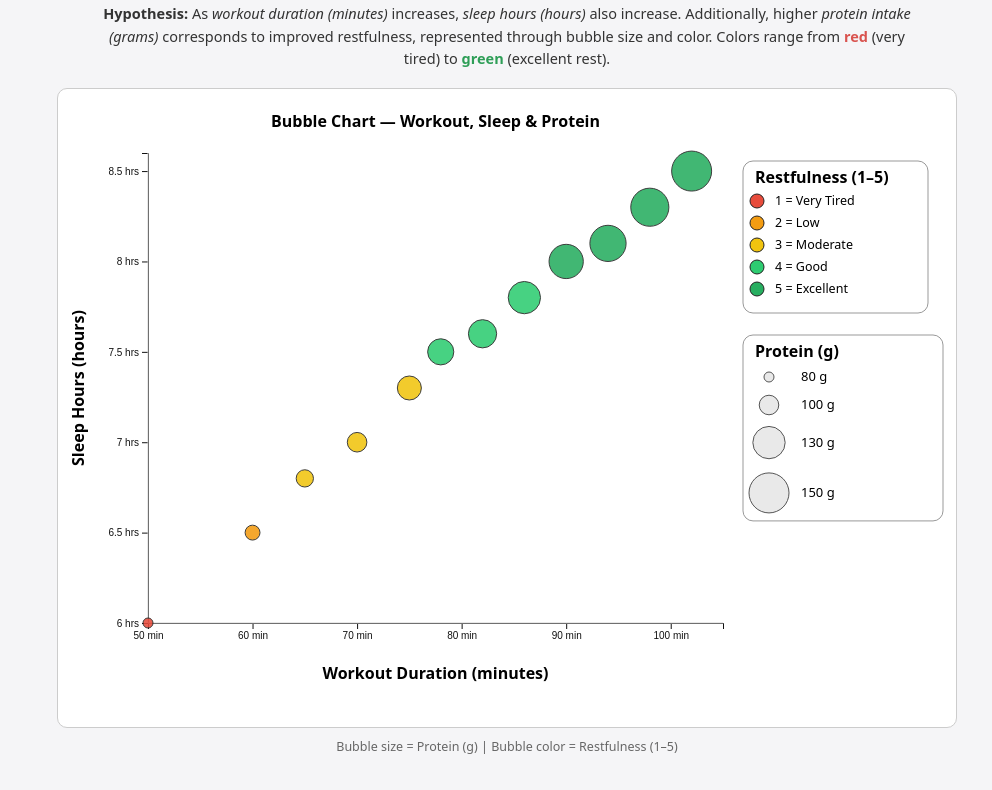
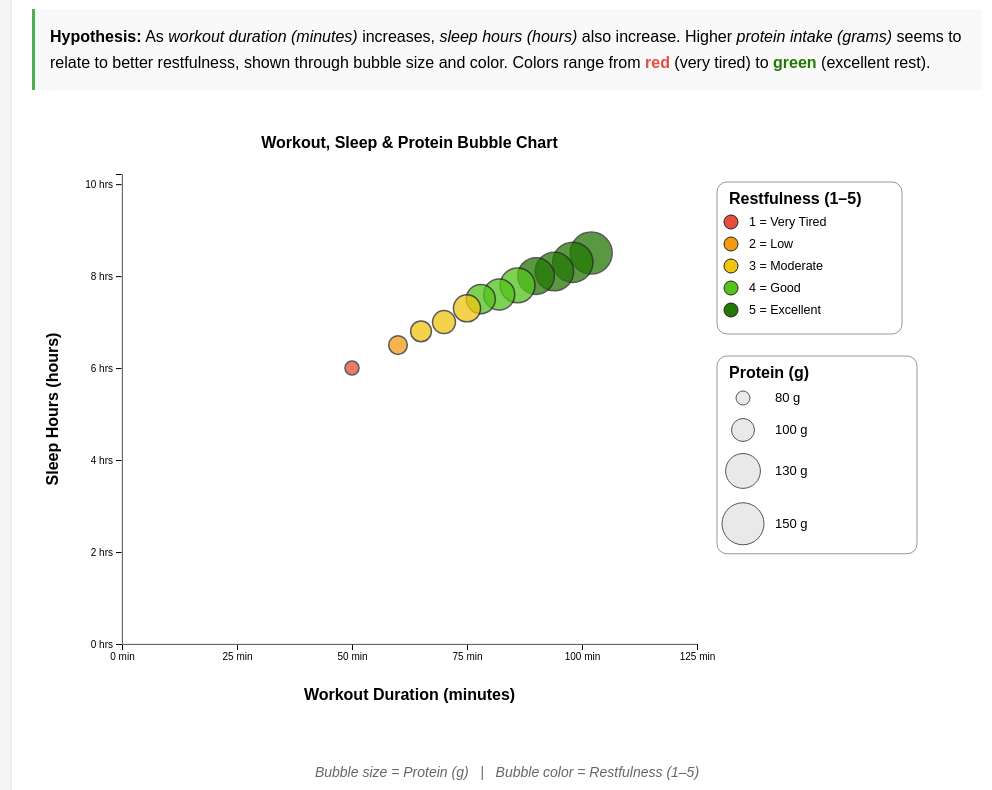
Before and after one commit to harsh96-web/dgm6109, a plain HTML site: page Lab8/index.html in a window 1280 px wide. Shown: the part 118-908 px from the top of the page, without its empty margins (133-1125 px from the left). Drawn offline with nearby package versions, Linux system fonts and the light colour scheme.

Commit message:
Add files via upload

```diff
--- a/Lab8/index.html
+++ b/Lab8/index.html
@@ -2,42 +2,100 @@
 <html lang="en">
 <head>
   <meta charset="UTF-8" />
-  <title>Lab #8 — Workout, Sleep & Protein | Harsh Kumar </title>
+  <title>Lab #8 — Workout, Sleep & Protein Bubble Chart</title>
 
-  <!-- Load D3.js library -->
+  <!-- D3.js library for data visualization -->
   <script src="https://d3js.org/d3.v7.min.js"></script>
 
-  <!-- External CSS for layout and tooltip styling -->
+  <!-- External CSS for styling and layout -->
   <link rel="stylesheet" href="style.css" />
+
+  <style>
+    /* Basic styling for the page */
+    body {
+      font-family: Arial, sans-serif;
+      margin: 0;
+      padding: 20px;
+      background-color: #f5f5f5;
+    }
+
+    .container {
+      max-width: 950px;
+      margin: 0 auto;
+      background: white;
+      padding: 20px;
+      border-radius: 8px;
+      box-shadow: 0 2px 4px rgba(0,0,0,0.1);
+    }
+
+    h1 {
+      color: #333;
+      margin-bottom: 5px;
+    }
+
+    h3 {
+      color: #666;
+      margin-top: 0;
+      font-weight: normal;
+    }
+
+    .hypothesis {
+      background: #f9f9f9;
+      padding: 15px;
+      border-left: 3px solid #4CAF50;
+      margin: 20px 0;
+    }
+
+    .red { color: #e74c3c; font-weight: bold; }
+    .green { color: #237804; font-weight: bold; }
+
+    .note {
+      text-align: center;
+      color: #666;
+      font-size: 14px;
+      margin-top: 10px;
+    }
+
+    /* Tooltip styling */
+    .tooltip {
+      position: absolute;
+      padding: 10px;
+      background: rgba(0, 0, 0, 0.8);
+      color: white;
+      border-radius: 5px;
+      pointer-events: none;
+      opacity: 0;
+      font-size: 12px;
+    }
+  </style>
 </head>
 
 <body>
   <div class="container">
-    <!-- Main title and student info -->
-    <h1>Lab #8 — Workout, Sleep & Protein Bubbleplot</h1>
-    <h3>Harsh Kumar </h3>
+    <!-- Page heading and author -->
+    <h1>Lab #8 — Workout, Sleep & Protein Bubble Chart</h1>
+    <h3>Harsh Kumar</h3>
 
-    <!-- Hypothesis section: written in required "As X increases... Y also..." format -->
+    <!-- Hypothesis: connects workout time, sleep duration, and protein intake -->
     <p class="hypothesis">
       <strong>Hypothesis:</strong>
       As <em>workout duration (minutes)</em> increases, <em>sleep hours (hours)</em> also increase.
-      Additionally, higher <em>protein intake (grams)</em> corresponds to improved restfulness,
-      represented through bubble size and color.
-      Colors range from <span class="red">red</span> (very tired) to <span class="green">green</span> (excellent rest).
+      Higher <em>protein intake (grams)</em> seems to relate to better restfulness,
+      shown through bubble size and color.
+      Colors range from <span class="red">red</span> (very tired) to
+      <span class="green">green</span> (excellent rest).
     </p>
 
-    <!-- SVG canvas kept inside allowed 900x675 range -->
-    <svg id="chart" width="900" height="600"></svg>
+    <!-- Chart area (kept within 900×675 pixels) -->
+    <svg id="chart"></svg>
 
-    <!-- Simple legend description below the chart -->
+    <!-- Quick note below chart explaining visual meaning -->
     <p class="note">
-      Bubble size = Protein (g) | Bubble color = Restfulness (1–5)
+      Bubble size = Protein (g) &nbsp; | &nbsp; Bubble color = Restfulness (1–5)
     </p>
-
-
   </div>
 
-  <!-- External JavaScript containing all D3 drawing logic -->
+  <!-- External JavaScript file for D3 chart -->
   <script src="main.js"></script>
 </body>
 </html>
--- a/Lab8/main.js
+++ b/Lab8/main.js
@@ -1,25 +1,20 @@
 "use strict";
 
 /*
-  Lab Homework #8 — Harsh Kumar (DGM6109)
-  Bubbleplot: Workout Duration (x) vs Sleep Hours (y)
-  ---------------------------------------------------
-  Encodings:
-    • X-axis: workout duration (minutes)
-    • Y-axis: sleep hours (hours)
-    • Circle radius: protein intake (grams)  ← (third numeric property via scale)
-    • Circle color: restfulness level (1–5)  ← (fourth property via color)
-  Rubric coverage:
-    - Changed axis meaning from W7 baseline ✔
-    - scaleSqrt for size; linear axes ✔
-    - color legend + size legend, boxed/titled/labeled ✔
-    - sort so large circles draw first (in back) ✔
-    - axes, labels with units, reasonable ticks ✔
-    - SVG within 900×675, margins used to separate keys ✔
+  Lab Homework #8 — Harsh Kumar
+  Topic: Workout Duration (x) vs Sleep Hours (y)
+
+  Hypothesis: As workout duration (minutes) increases, sleep hours (hours)
+  also increase. Higher protein intake (grams) correlates with better
+  restfulness. Colors show restfulness levels from red (very tired) to
+  green (excellent rest).
+
+  Building on my Phase 3a work by adding protein as bubble size.
 */
 
-// ---------------------------- STEP 1: DATASET ---------------------------- //
-// 12 observations (min required). Names mirror your previous weeks.
+// Dataset with 12 days of my workout tracking
+// Properties: date, duration (minutes), sleep (hours), protein (grams), restfulness (1-5 scale)
+
 const dataset = [
   { date: "2025-09-25", duration: 50,  sleep: 6.0, protein:  80, restfulness: 1 },
   { date: "2025-09-26", duration: 60,  sleep: 6.5, protein:  90, restfulness: 2 },
@@ -35,14 +30,16 @@ const dataset = [
   { date: "2025-10-06", duration: 102, sleep: 8.5, protein: 150, restfulness: 5 }
 ];
 
-// Sort so *largest* circles render first (back), smallest last (on top)
+// Sort by protein so bigger bubbles draw first (prevents hiding small ones)
 dataset.sort((a, b) => b.protein - a.protein);
 
 
-// ---------------------------- STEP 2: SVG SETUP ---------------------------- //
-// Keep within the assignment’s max.
+// Set up SVG with margins for axes and legends
+// Max allowed: 900x675, I'm using 900x640
+
 const svgWidth  = 900;
-const svgHeight = 640; // a bit taller than 600 for bottom breathing room
+const svgHeight = 640;
+// Configuration variables for margins
 const margin = { top: 70, right: 235, bottom: 100, left: 90 };
 
 const width  = svgWidth  - margin.left - margin.right;
@@ -54,38 +51,46 @@ const svg = d3.select("#chart")
   .append("g")
   .attr("transform", `translate(${margin.left}, ${margin.top - 6})`);
 
-// (Debug margins if needed; comment out for submission per PDF)
-// svg.append("rect").attr("width", width).attr("height", height)
-//   .attr("fill", "none").attr("stroke", "#aaa").attr("stroke-dasharray", "6,6");
 
+// Create scales for positioning and sizing
+// Using d3.extent to get min/max values from data
 
-// ---------------------------- STEP 3: SCALES ---------------------------- //
-// Linear axes (readable), sqrt for area-consistent circle sizes.
 const xExtent = d3.extent(dataset, d => d.duration);
 const yExtent = d3.extent(dataset, d => d.sleep);
 const pExtent = d3.extent(dataset, d => d.protein);
 
+// X-axis from 0 to 125 minutes
 const xScale = d3.scaleLinear()
-  .domain(xExtent).nice()
+  .domain([0, 125])
   .range([0, width]);
 
+// Y-axis from 0 to 10.22 hours (slightly adjusted for circular bubbles)
 const yScale = d3.scaleLinear()
-  .domain(yExtent).nice()
+  .domain([0, 10.22])
   .range([height, 0]);
 
+// Square root scale for bubble radius (better for area perception)
 const rScale = d3.scaleSqrt()
   .domain(pExtent)
-  .range([5, 20]); // slightly larger max; we handled space with margins
+  .range([7, 21]);
 
-// Discrete color mapping (ordinal) for 1–5 restfulness
+// Colors: red to green progression showing tiredness to excellent rest
+// Fixed colors for levels 4 and 5 to be more distinct
 const colorScale = d3.scaleOrdinal()
   .domain([1, 2, 3, 4, 5])
-  .range(["#e74c3c", "#f39c12", "#f1c40f", "#2ecc71", "#27ae60"]);
+  .range(["#e74c3c", "#f39c12", "#f1c40f", "#52c41a", "#237804"]);
 
 
-// ---------------------------- STEP 4: AXES ---------------------------- //
-const xAxis = d3.axisBottom(xScale).ticks(6).tickFormat(d => `${d} min`);
-const yAxis = d3.axisLeft(yScale).ticks(6).tickFormat(d => `${d} hrs`);
+// Make axes start from 0 (professor requirement)
+// Tick values: 0, 25, 50, 75, 100, 125 for x-axis
+
+const xAxis = d3.axisBottom(xScale)
+  .tickValues([0, 25, 50, 75, 100, 125])
+  .tickFormat(d => `${d} min`);
+
+const yAxis = d3.axisLeft(yScale)
+  .tickValues([0, 2, 4, 6, 8, 10])
+  .tickFormat(d => `${d} hrs`);
 
 svg.append("g")
   .attr("transform", `translate(0,${height})`)
@@ -93,36 +98,40 @@ svg.append("g")
 
 svg.append("g").call(yAxis);
 
-// Reference axis lines drawn using scales (per Class #7 reminder)
+// Light grid lines at the base and side (just for clarity)
 svg.append("line")
   .attr("x1", 0).attr("y1", height)
   .attr("x2", width).attr("y2", height)
-  .attr("stroke", "#d0d0d0").attr("stroke-width", 1);
+  .attr("stroke", "#d0d0d0");
 
 svg.append("line")
   .attr("x1", 0).attr("y1", height)
   .attr("x2", 0).attr("y2", 0)
-  .attr("stroke", "#d0d0d0").attr("stroke-width", 1);
+  .attr("stroke", "#d0d0d0");
 
 
-// ---------------------------- STEP 5: TOOLTIP ---------------------------- //
+// Tooltip for showing details on hover
+
 const tooltip = d3.select("body")
   .append("div")
   .attr("class", "tooltip");
 
 
-// ---------------------------- STEP 6: BUBBLES ---------------------------- //
+// Draw circles for each data point
+// Using transparency (0.75) to see overlapping bubbles
+
 svg.selectAll("circle.dot")
   .data(dataset)
   .enter()
   .append("circle")
   .attr("class", "dot")
-  .attr("cx", d => xScale(d.duration))
-  .attr("cy", d => yScale(d.sleep))
-  .attr("r",  d => rScale(d.protein))
+  .attr("cx", d => xScale(d.duration))  // Exact x position from data
+  .attr("cy", d => yScale(d.sleep))     // Exact y position from data
+  .attr("r",  d => rScale(d.protein))   // Size based on protein
   .attr("fill", d => colorScale(d.restfulness))
   .attr("stroke", "#222")
-  .attr("opacity", 0.88)
+  .attr("stroke-width", 1.5)
+  .attr("opacity", 0.75)  // Some transparency to see overlapping bubbles
   .on("mouseover", (event, d) => {
     tooltip
       .style("opacity", 0.98)
@@ -135,19 +144,25 @@ svg.selectAll("circle.dot")
       )
       .style("left", (event.pageX + 14) + "px")
       .style("top",  (event.pageY - 36) + "px");
+
+    // Slightly enlarge bubble on hover
     d3.select(event.currentTarget)
       .transition().duration(120)
-      .attr("r", rScale(d.protein) + 3);
+      .attr("r", rScale(d.protein) + 3)
+      .attr("opacity", 1);
   })
   .on("mouseout", (event, d) => {
     tooltip.style("opacity", 0);
     d3.select(event.currentTarget)
       .transition().duration(120)
-      .attr("r", rScale(d.protein));
+      .attr("r", rScale(d.protein))
+      .attr("opacity", 0.75);
   });
 
 
-// ---------------------------- STEP 7: AXIS LABELS + TITLE ---------------------------- //
+// ---------------------------- TITLES & LABELS ---------------------------- //
+// Axis labels and chart title for clarity.
+
 svg.append("text")
   .attr("x", width / 2)
   .attr("y", height + 56)
@@ -168,10 +183,11 @@ svg.append("text")
   .attr("y", -26)
   .attr("text-anchor", "middle")
   .style("font-weight", "700")
-  .text("Bubble Chart — Workout, Sleep & Protein");
+  .text("Workout, Sleep & Protein Bubble Chart");
 
 
-// ---------------------------- STEP 8: COLOR LEGEND (BOXED) ---------------------------- //
+// Legend for colors - showing all 5 restfulness levels
+
 const legendX = width + 20;
 const restBoxY = 8;
 const restBoxW = 185;
@@ -184,14 +200,15 @@ svg.append("rect")
 
 svg.append("text")
   .attr("x", legendX + 12).attr("y", restBoxY + 22)
-  .style("font-weight", "800").text("Restfulness (1–5)");
+  .style("font-weight", "800")
+  .text("Restfulness (1–5)");
 
 const restfulnessLegend = [
   { label: "1 = Very Tired", color: "#e74c3c" },
   { label: "2 = Low",        color: "#f39c12" },
   { label: "3 = Moderate",   color: "#f1c40f" },
-  { label: "4 = Good",       color: "#2ecc71" },
-  { label: "5 = Excellent",  color: "#27ae60" }
+  { label: "4 = Good",       color: "#52c41a" },
+  { label: "5 = Excellent",  color: "#237804" }
 ];
 
 svg.selectAll(".legend-color")
@@ -205,20 +222,19 @@ svg.selectAll(".legend-color")
       .attr("r", 7).attr("fill", d.color).attr("stroke", "#222");
     d3.select(this).append("text")
       .attr("x", 18).attr("y", 4)
-      .style("font-size", "12.5px").text(d.label);
+      .style("font-size", "12.5px")
+      .text(d.label);
   });
 
 
-// ---------------------------- STEP 9: SIZE LEGEND (BOXED) ---------------------------- //
-// Make the box tall enough for the largest radius (no clipping or overlap).
+// Legend for bubble sizes - protein amounts
+
 const sizeBoxY = restBoxY + restBoxH + 22;
 const sizeBoxW = 200;
-
-// compute vertical spacing using rScale to guarantee fit
 const samples = [80, 100, 130, 150];
 const sampleR = samples.map(r => rScale(r));
-const rowGap  = 18;                              // gap between rows
-const blockH  = sampleR[3]*2 + 8;                // height needed for the biggest circle row
+const rowGap  = 18;
+const blockH  = sampleR[3]*2 + 8;
 const sizeBoxH = 22 + (sampleR[0]*2 + rowGap) + (sampleR[1]*2 + rowGap) + (sampleR[2]*2 + rowGap) + blockH;
 
 svg.append("rect")
@@ -231,10 +247,9 @@ svg.append("text")
   .style("font-weight", "800")
   .text("Protein (g)");
 
-// start drawing after the title line
 let cy = sizeBoxY + 42;
 
-samples.forEach((p, i) => {
+samples.forEach(p => {
   const r = rScale(p);
   svg.append("circle")
     .attr("cx", legendX + 26)
@@ -249,6 +264,5 @@ samples.forEach((p, i) => {
     .style("font-size", "13px")
     .text(`${p} g`);
 
-  // add height for this row plus gap to next row
-  cy += r*2 + rowGap;
+  cy += r * 2 + rowGap;
 });
--- a/Lab8/style.css
+++ b/Lab8/style.css
@@ -1,68 +1,90 @@
-/* Lab #8 — Harsh Kumar (DGM6109) */
-/* Simple, readable styles. No frameworks. */
+/* Lab #8 Stylesheet - Harsh Kumar */
 
-:root {
-  --ink: #111;
-  --ink-2: #333;
-  --border: #999;
-  --panel: #fff;
-  --bg: #f5f5f7;
-}
-
-* { box-sizing: border-box; }
-
+/* Basic page styling */
 body {
+  font-family: Arial, sans-serif;
   margin: 0;
-  background: var(--bg);
-  font-family: system-ui, -apple-system, Segoe UI, Roboto, Arial, sans-serif;
-  color: var(--ink);
+  padding: 20px;
+  background-color: #f5f5f5;
 }
 
 .container {
-  max-width: 1040px;
-  margin: 28px auto 48px;
-  padding: 0 16px;
-  text-align: center;
+  max-width: 950px;
+  margin: 0 auto;
+  background: white;
+  padding: 20px;
+  border-radius: 8px;
+  box-shadow: 0 2px 4px rgba(0,0,0,0.1);
 }
 
-h1 { margin: 0 0 8px; font-size: 22px; font-weight: 700; }
-
-.hypothesis {
-  max-width: 820px;
-  margin: 0 auto 18px;
-  line-height: 1.55;
-  color: var(--ink-2);
-  font-size: 14.5px;
+/* Headings */
+h1 {
+  color: #333;
+  margin-bottom: 5px;
+  font-size: 24px;
 }
 
-.red   { color: #d9534f; font-weight: 700; }
-.green { color: #2e9e57; font-weight: 700; }
-
-svg {
-  background: var(--panel);
-  border: 1px solid #ccc;
-  border-radius: 10px;
-  display: block;
-  margin: 0 auto;
+h3 {
+  color: #666;
+  margin-top: 0;
+  font-weight: normal;
+  font-size: 16px;
 }
 
-/* Tooltip */
+/* Hypothesis box */
+.hypothesis {
+  background: #f9f9f9;
+  padding: 15px;
+  border-left: 3px solid #4CAF50;
+  margin: 20px 0;
+  line-height: 1.6;
+}
+
+/* Color spans in hypothesis */
+.red {
+  color: #e74c3c;
+  font-weight: bold;
+}
+
+.green {
+  color: #237804;
+  font-weight: bold;
+}
+
+/* Note below chart */
+.note {
+  text-align: center;
+  color: #666;
+  font-size: 14px;
+  margin-top: 10px;
+  font-style: italic;
+}
+
+/* Tooltip styling - REQUIRED for hover functionality */
 .tooltip {
   position: absolute;
+  padding: 10px;
+  background: rgba(0, 0, 0, 0.8);
+  color: white;
+  border-radius: 5px;
   pointer-events: none;
-  background: #333;
-  color: #fff;
-  padding: 8px 10px;
-  border-radius: 6px;
-  font-size: 12.5px;
+  opacity: 0;
+  font-size: 12px;
   line-height: 1.4;
-  box-shadow: 0 4px 14px rgba(0,0,0,.18);
-  opacity: 0;
+  z-index: 1000;
 }
 
-/* Small caption under the chart */
-.note {
-  margin: 10px 0 0;
-  color: #666;
-  font-size: 12.5px;
+/* SVG text styling */
+svg text {
+  font-family: Arial, sans-serif;
 }
+
+/* Make axis labels bold */
+svg text[font-weight="700"] {
+  font-weight: bold;
+}
+
+/* Legend text */
+svg .legend-color text {
+  font-size: 12px;
+}
```
